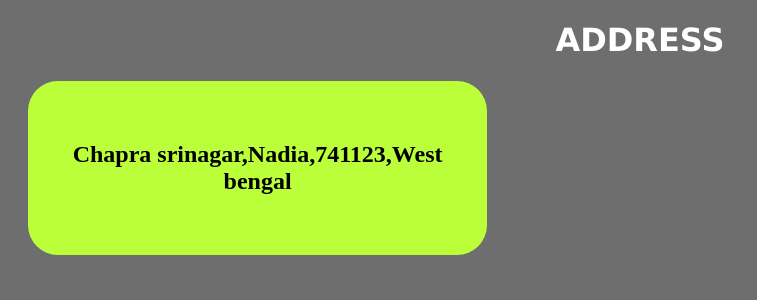
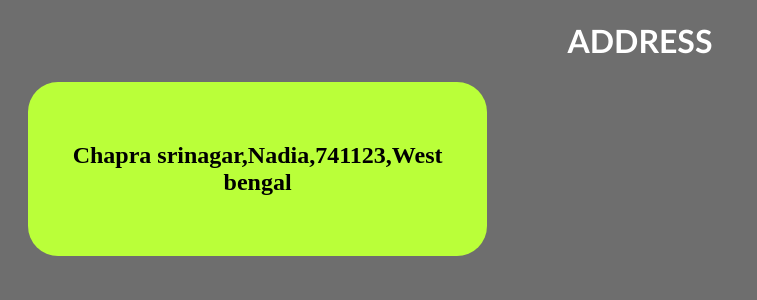
Before and after one commit to cosmosinstitute/cis, a PHP site: page /adress.html in a window 1280 px wide. Shown: the top 300 px of the page, without its empty margins (0-757 px from the left). Run offline with PHP 8.4, Linux system fonts and the light colour scheme.

Commit message:
Update style.css

```diff
--- a/style.css
+++ b/style.css
@@ -6,7 +6,7 @@ h1
 {
  text-align: center;
  color: white;
- font-family: 'Lucida Sans', 'Lucida Sans Regular', 'Lucida Grande', 'Lucida Sans Unicode', Geneva, Verdana, sans-serif;
+ font-family: 'Gill Sans', 'Gill Sans MT', Calibri, 'Trebuchet MS', sans-serif;
 }
 th
 {
```
